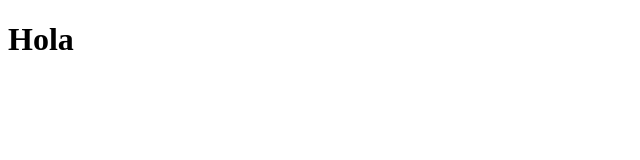
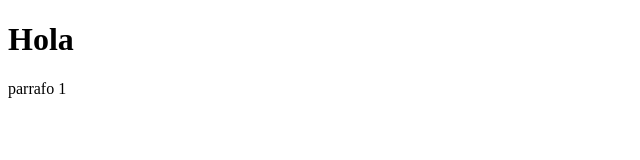
Before and after one commit to AntonelaPorta/git-inicial, a plain HTML site: page index.html in a window 1280 px wide. Shown: the full height of the page, 0-640 px from the left. Drawn offline with Linux system fonts and the light colour scheme.

Commit message:
Agregue un p

```diff
--- a/index.html
+++ b/index.html
@@ -8,5 +8,6 @@
 </head>
 <body>
     <h1>Hola</h1>
+    <p>parrafo 1</p>
 </body>
 </html>
```
